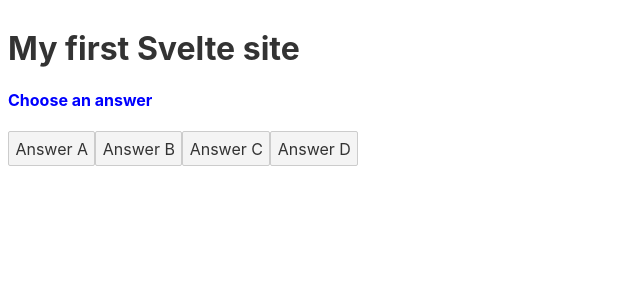
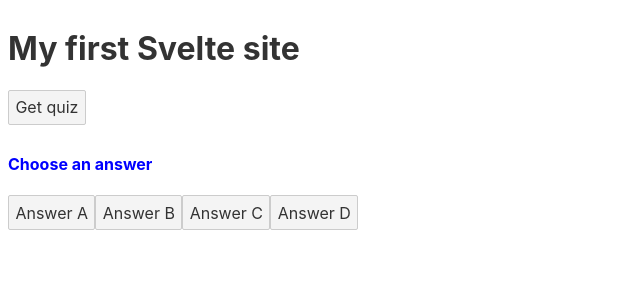
Before and after one commit to RhyG/svelte-quiz, a Svelte app: page / in a window 1280 px wide. Shown: the top 300 px of the page, without its empty margins (0-640 px from the left). Built offline with nearby package versions, Linux system fonts and the light colour scheme; no server answers.

Commit message:
Hitting an API.

```diff
--- a/src/Quiz.svelte
+++ b/src/Quiz.svelte
@@ -5,6 +5,8 @@
   let correctAnswer: Answer = "b";
 
   let answers: Answer[] = ["a", "b", "c", "d"];
+
+  let quiz = getQuiz();
 
   function pickAnswer(answer: Answer) {
     if (answer === correctAnswer) {
@@ -15,9 +17,16 @@
     result = "Wrong";
     return;
   }
+
+  async function getQuiz() {
+    const res = await fetch("https://opentdb.com/api.php?amount=10&category=23&type=multiple");
+    const quiz = await res.json();
+    return quiz;
+  }
 </script>
 
 <div>
+  <button on:click={getQuiz}>Get quiz</button>
   {#if result}
     <h4 class={`${result === "Correct" ? "correct" : "incorrect"}`}>{result}</h4>
   {:else}
@@ -29,6 +38,7 @@
   {/each}
 </div>
 
+<!-- https://opentdb.com/api.php?amount=10&category=23&type=multiple -->
 <style>
   .correct {
     color: green;
```
